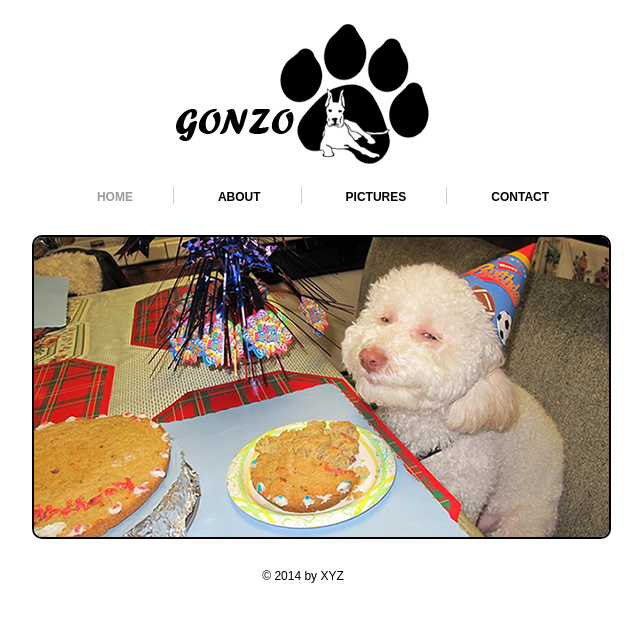
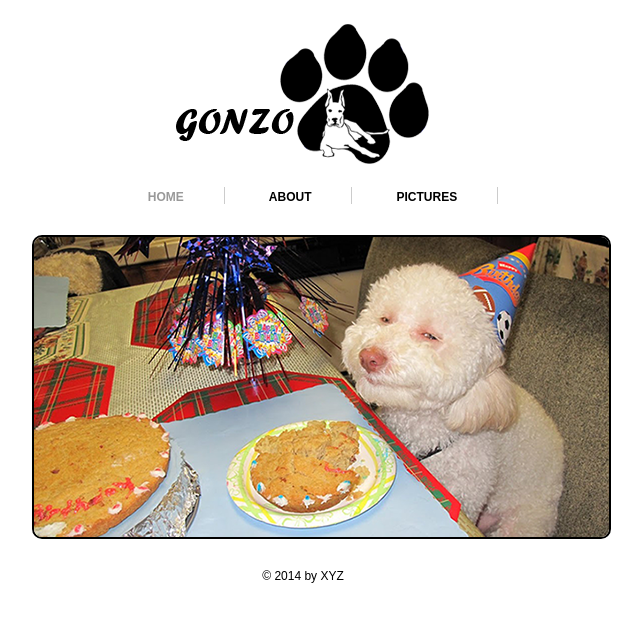
Before and after one commit to piyushgpt1704/tutorials, a plain HTML site: page index.html in a window 1280 px wide. Shown: the whole page, without its empty margins (337-979 px from the left). Drawn offline with Linux system fonts and the light colour scheme.

Commit message:
i deleted contact details

```diff
--- a/index.html
+++ b/index.html
@@ -29,7 +29,7 @@
 			<li><a class="active" href="index.html">HOME</a></li>
 			<li><a href="about.html">ABOUT</a></li>
 			<li><a href="picture.html">PICTURES</a></li>
-			<li class="bdr"><a class="pdg" href="contact.html">CONTACT</a></li>
+
 		</ul>
 	</div>
 <!--==============================Navigatin Ends=============================-->
```
